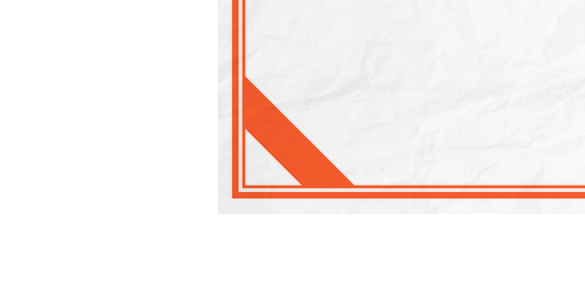
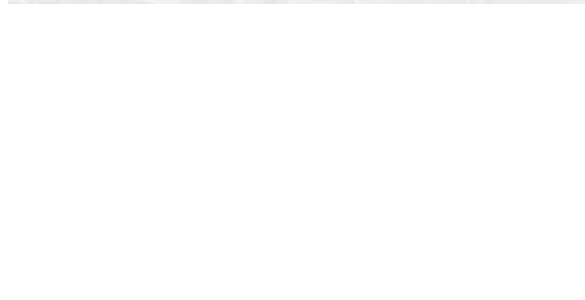
Before and after one commit to ch1cala/daikichi, a website: page index.html in a window 390 px wide. Shown: the part 544-844 px from the top of the page, 585 px wide, since content can reach past the window. Drawn offline with Linux system fonts and the light colour scheme.

Commit message:
remove media query

```diff
--- a/assets/css/dest/main.css
+++ b/assets/css/dest/main.css
@@ -77,11 +77,3 @@ body {
 .result p {
 	font-size: 40px;
 }
-
-@media only screen and (orientation: portrait) and (max-device-width: 960px) {
-	#container {
-		-webkit-transform: rotate(90deg);
-		-ms-transform: rotate(90deg);
-		transform: rotate(90deg);
-	}
-}
--- a/assets/css/src/main.css
+++ b/assets/css/src/main.css
@@ -59,9 +59,3 @@ body {
 .result p {
 	font-size: 40px;
 }
-
-@media only screen and (orientation: portrait) and (max-device-width: 960px) {
-	#container {
-		transform: rotate(90deg);
-	}
-}
--- a/index.html
+++ b/index.html
@@ -3,7 +3,7 @@
 <head>
   <meta charset="utf-8">
   <title>大吉おみくじ</title>
-  <meta name="viewport" content="width=device-width,initial-scale=1.0">
+  <meta name="viewport" content="width=device-width,initial-scale=0.5">
   <link rel="apple-touch-icon" href="icon.png">
   <link rel="stylesheet" href="assets/css/dest/main.css">
   <script src="assets/libs/angular/angular.js"></script>
```
